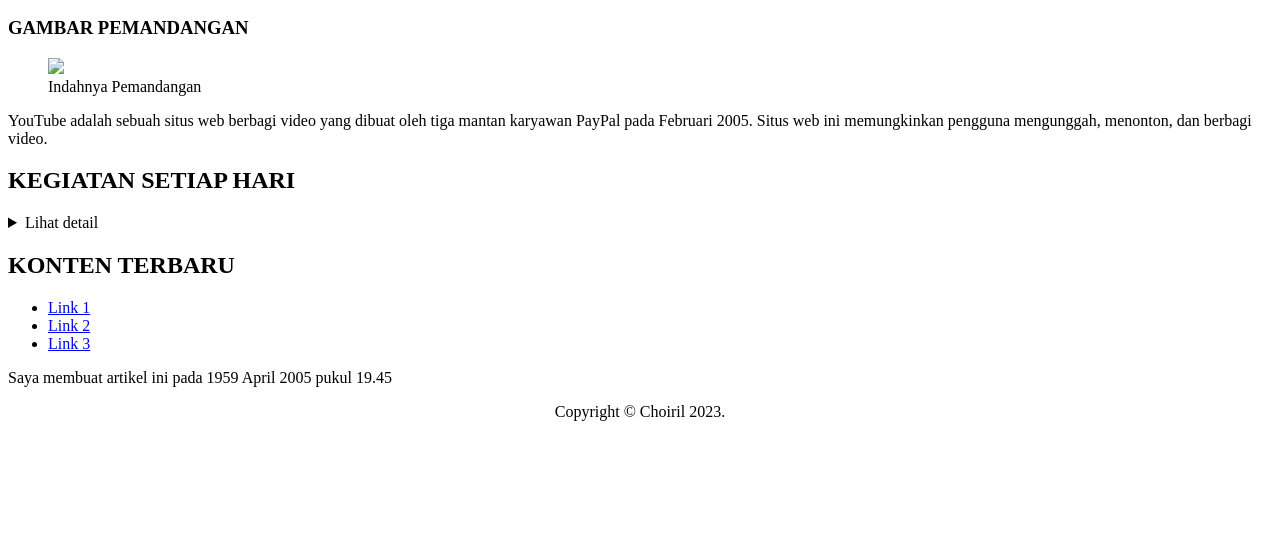
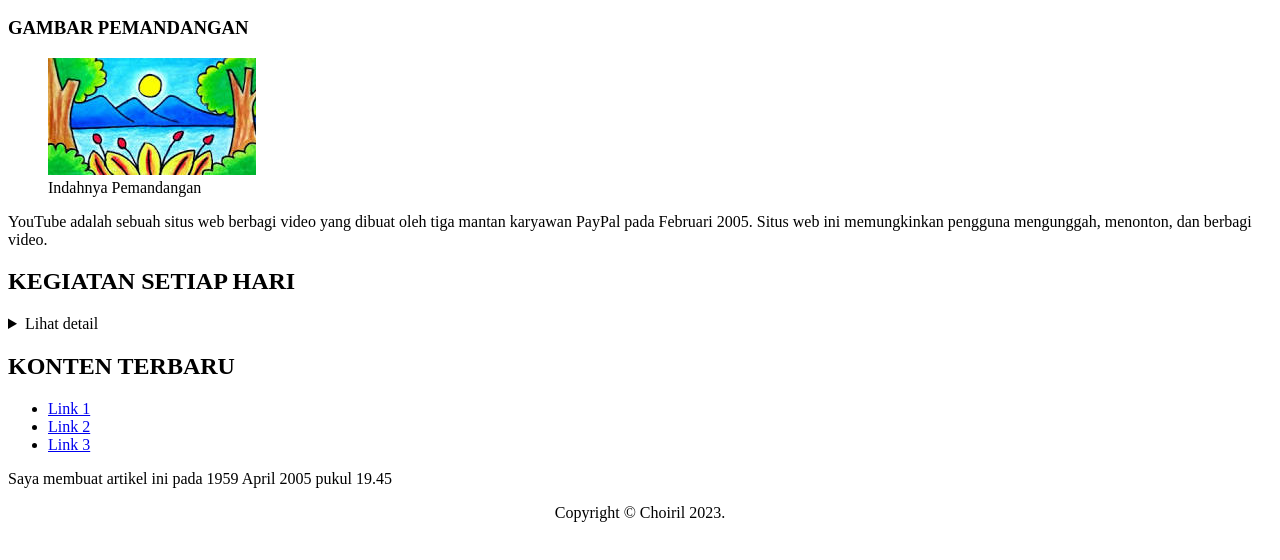
Before and after one commit to XreelxX/Project2-BlogHTML, a plain HTML site: page index.html in a window 1280 px wide. Shown: the part 50-610 px from the top of the page. Drawn offline with Linux system fonts and the light colour scheme.

Commit message:
Update index.html

```diff
--- a/index.html
+++ b/index.html
@@ -14,7 +14,7 @@
 		<h3>GAMBAR PEMANDANGAN</h3>
 
 		<figure>
-			<img src="Media/gambar.jpeg">
+			<img src="gambar.jpeg">
 			<figcaption>Indahnya Pemandangan</figcaption>
 		</figure>
 
```
